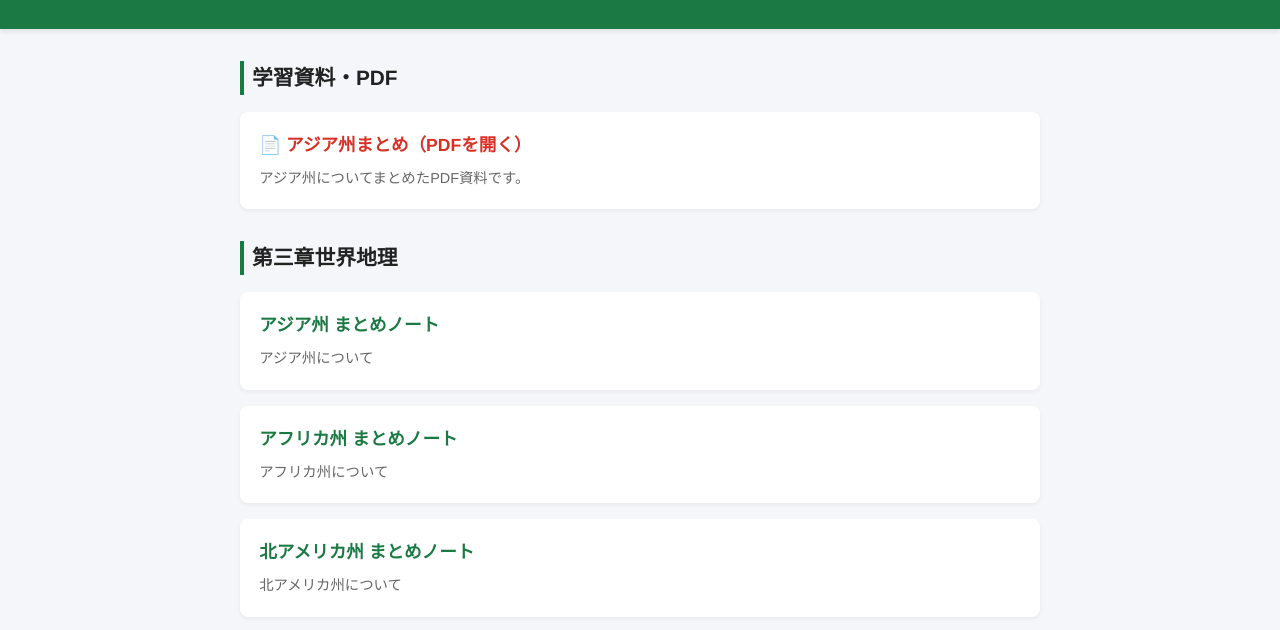
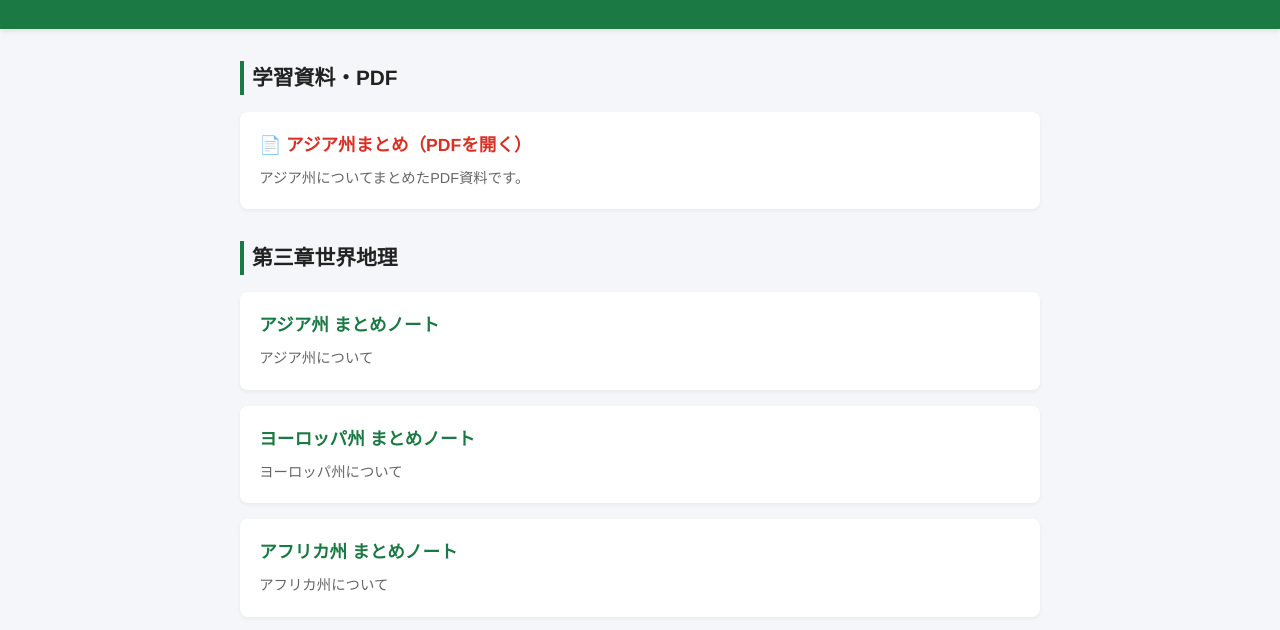
Before and after one commit to hato810school-code/geography, a plain HTML site: page index.html in a window 1280 px wide. Shown: the part 113-743 px from the top of the page. Drawn offline with Linux system fonts and the light colour scheme.

Commit message:
Update index.html

```diff
--- a/index.html
+++ b/index.html
@@ -110,6 +110,10 @@
                 <p>アジア州について</p>
             </li>
             <li class="unit-card">
+                <a href="geography_unit6.html">ヨーロッパ州 まとめノート</a>
+                <p>ヨーロッパ州について</p>
+            </li>
+            <li class="unit-card">
                 <a href="geography_unit5.html">アフリカ州 まとめノート</a>
                 <p>アフリカ州について</p>
             </li>
```
